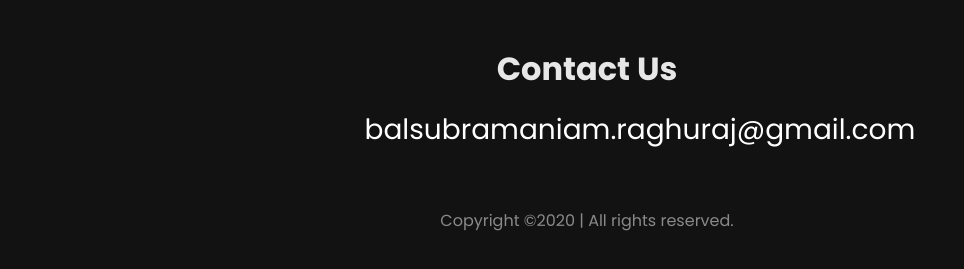
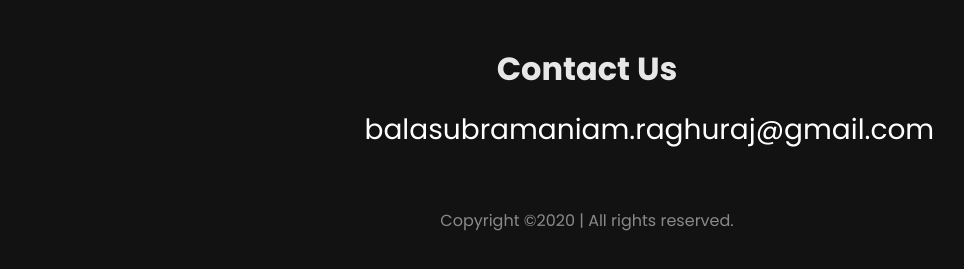
Before and after one commit to raghuraj-dev/raghuraj20.github.io, a plain HTML site: page about.html in a window 1280 px wide. Shown: the part 2689-2958 px from the top of the page, without its empty margins (53-1017 px from the left). Drawn offline with Linux system fonts and the light colour scheme; some packages are replaced by stand-ins of ours; no server answers; files whose address does not match are found by name.

Commit message:
personal site

```diff
--- a/about.html
+++ b/about.html
@@ -223,7 +223,7 @@
               </div>
               <div class="ftco-footer-widget">
                 <h2 class="mb-3">Contact Us</h2>
-                <p class="h3 email"><a target="_blank" href="https://mail.google.com">balsubramaniam.raghuraj@gmail.com</a></p>
+                <p class="h3 email"><a target="_blank" href="https://mail.google.com">balasubramaniam.raghuraj@gmail.com</a></p>
               </div>
             </div>
           </div>
```
Also changed, not shown: blog.html (+1 -1 lines), index.html (+1 -1 lines), services.html (+1 -1 lines).
